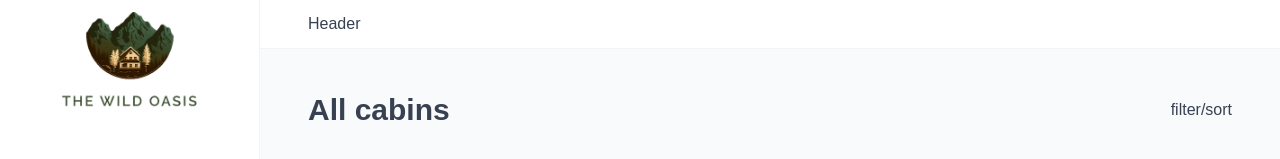
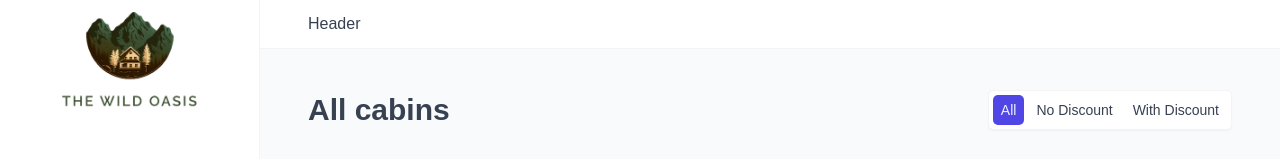
Before and after one commit to AhmadJamal04/wild-oasis, a React (Vite) app: page /cabins in a window 1280 px wide. Shown: the top 159 px of the page. Built offline with nearby package versions, Linux system fonts and the light colour scheme; no server answers; the database is empty.

Commit message:
filter cabin functionality added

```diff
--- a/src/features/cabins/CabinTable.jsx
+++ b/src/features/cabins/CabinTable.jsx
@@ -6,14 +6,22 @@
 import { useCabins } from "./useCabins";
 import Table from "../../ui/Table";
 import Menus from "../../ui/Menus";
+import { useSearchParams } from "react-router-dom";
 
 export default function CabinTable() {
   const { isLoading, cabins } = useCabins();
+  const[searchParams]=useSearchParams();
 
   if (isLoading) {
     return <Spinner />;
   }
-  console.log("cabins", cabins);
+ const filterValue=searchParams.get("discount")||"all";
+ let filteredCabins;
+ if(filterValue==="all")filteredCabins=cabins
+ if(filterValue==="no-discount")
+  filteredCabins=cabins.filter((cabin)=>cabin.discount===0)
+ if(filterValue==="with-discount")
+  filteredCabins=cabins.filter((cabin)=>cabin.discount>0)
   return (
     <Menus>
     <Table columns="0.6fr 1.8fr 2.2fr 1fr 1fr 1fr">
@@ -26,7 +34,7 @@
         <div></div>
       </Table.Header>
       <Table.Body
-        data={cabins}
+        data={filteredCabins}
         render={(cabin) => <CabinRow cabin={cabin} key={cabin.id} />}
       />
 
--- /dev/null
+++ b/src/features/cabins/CabinTableOPeration.jsx
@@ -0,0 +1,20 @@
+import TableOperations from "../../ui/TableOperations";
+import Filter from "../../ui/Filter";
+
+function CabinTableOPeration() {
+  return (
+    <TableOperations>
+      <Filter
+        filterField="discount"
+        options={[
+          { value: "all", label: "All" },
+          { value: "no-discount", label: "No Discount" },
+          { value: "with-discount", label: "With Discount" },
+
+        ]}
+      />
+    </TableOperations>
+  );
+}
+
+export default CabinTableOPeration;
--- a/src/pages/Cabins.jsx
+++ b/src/pages/Cabins.jsx
@@ -3,18 +3,20 @@
 import CabinTable from "../features/cabins/CabinTable";
 
 import AddCabin from "../features/cabins/AddCabin";
+import CabinTableOPeration from "../features/cabins/CabinTableOPeration";
 
 function Cabins() {
   return (
     <>
       <Row type="horizontal">
         <Heading as="h1">All cabins</Heading>
-        <p>filter/sort</p>
+        <CabinTableOPeration />
       </Row>
       <Row>
         <CabinTable />
+        <AddCabin />
       </Row>
-      <AddCabin />
+
     </>
   );
 }
--- a/src/ui/Filter.jsx
+++ b/src/ui/Filter.jsx
@@ -1,3 +1,4 @@
+import { useSearchParams } from "react-router-dom";
 import styled, { css } from "styled-components";
 
 const StyledFilter = styled.div`
@@ -33,3 +34,23 @@
     color: var(--color-brand-50);
   }
 `;
+
+function Filter({ filterField, options }) {
+  const [searchParams, setSearchParams] = useSearchParams();
+  const currentFilter= searchParams.get(filterField)|| options.at(0).value;
+  function handleClick(value) {
+    searchParams.set(filterField, value);
+    setSearchParams(searchParams);
+  }
+  return (
+    <StyledFilter>
+      {options.map((option) => (
+        <FilterButton onClick={() => handleClick(option.value)} active={option.value===currentFilter}>
+          {option.label}
+        </FilterButton>
+      ))}
+    </StyledFilter>
+  );
+}
+
+export default Filter;
```
Also changed, not shown: 1 other file (tests, documents, lock files or other folders).
